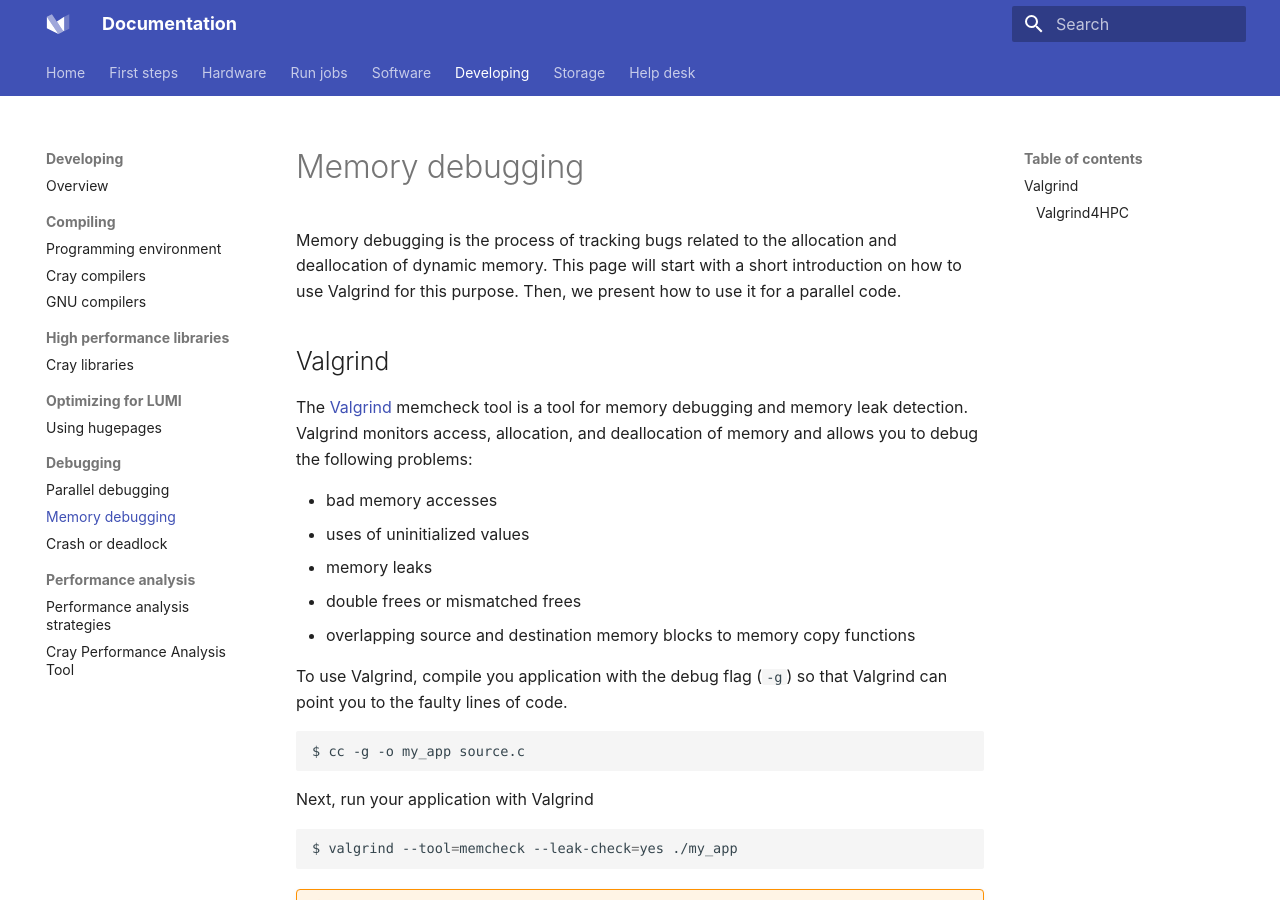
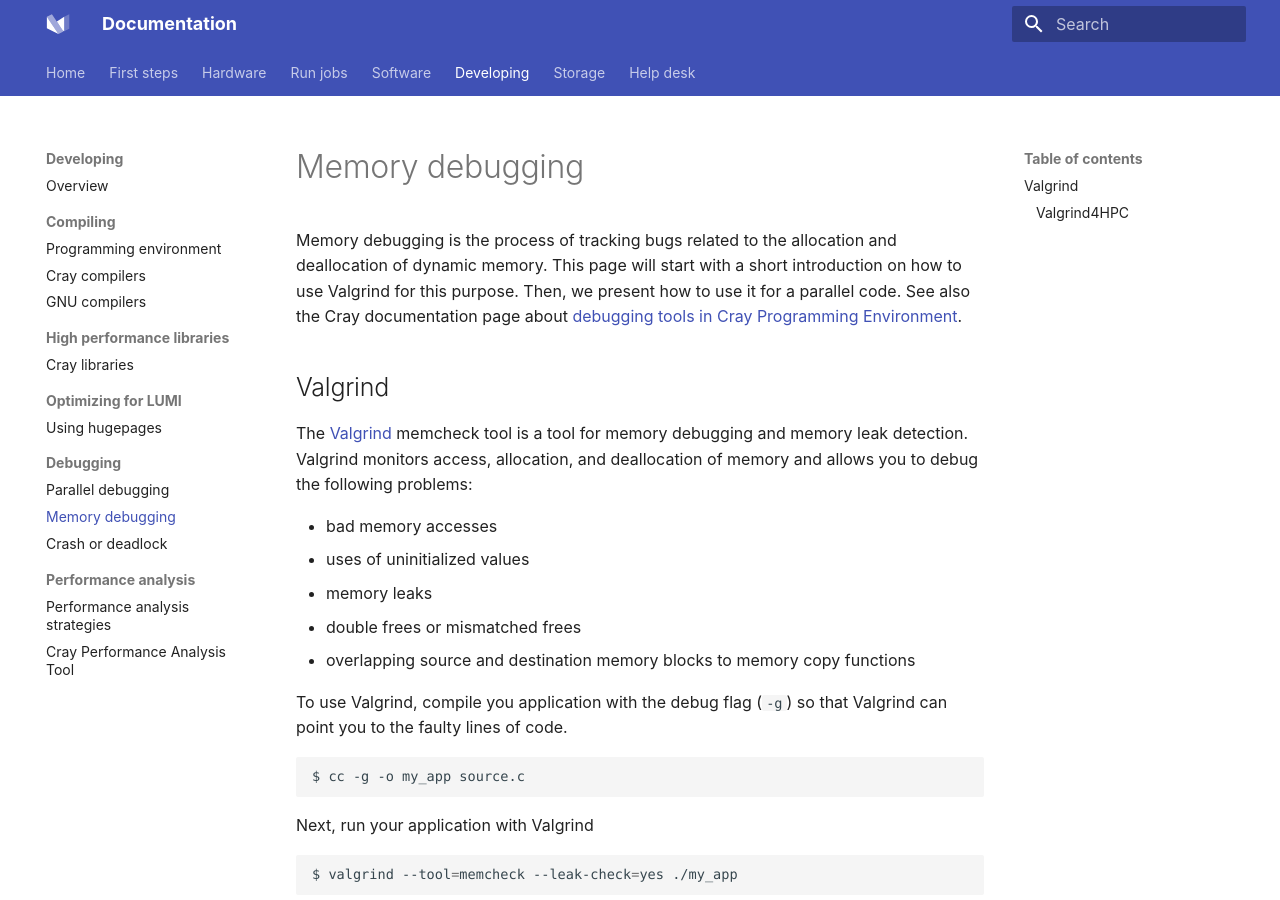
Before and after one commit to Lumi-supercomputer/lumi-userguide, an MkDocs documentation site: the page built from docs/development/debugging/valgrind4hpc.md, in a window 1280 px wide and 900 px high. Built offline with MkDocs 1.6.1 and Material for MkDocs 9.7.7, drawn with Linux system fonts in a browser that asks for light colours.

Commit message:
Update link to Cray docs in valgrind4hpc.md

```diff
--- a/docs/development/debugging/valgrind4hpc.md
+++ b/docs/development/debugging/valgrind4hpc.md
@@ -8,6 +8,7 @@ Memory debugging is the process of tracking bugs related to the allocation and
 deallocation of dynamic memory. This page will start with a short introduction
 on how to use Valgrind for this purpose. Then, we present how to use it for a
 parallel code.
+See also the Cray documentation page about [debugging tools in Cray Programming Environment](https://cpe.ext.hpe.com/docs/#debugging-tools).
 
 ## Valgrind
 
```
